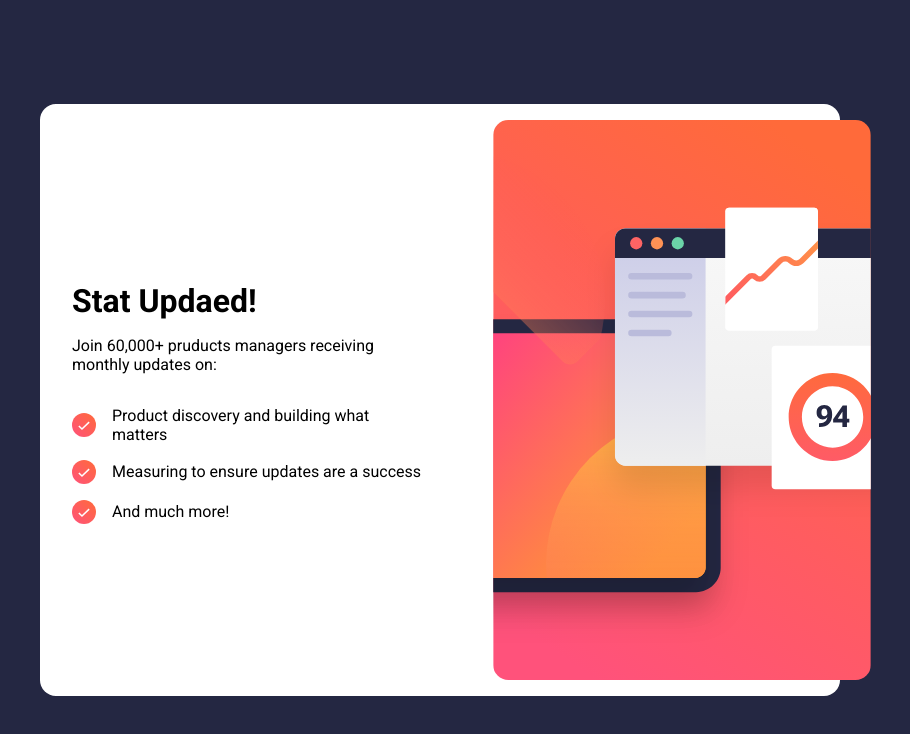
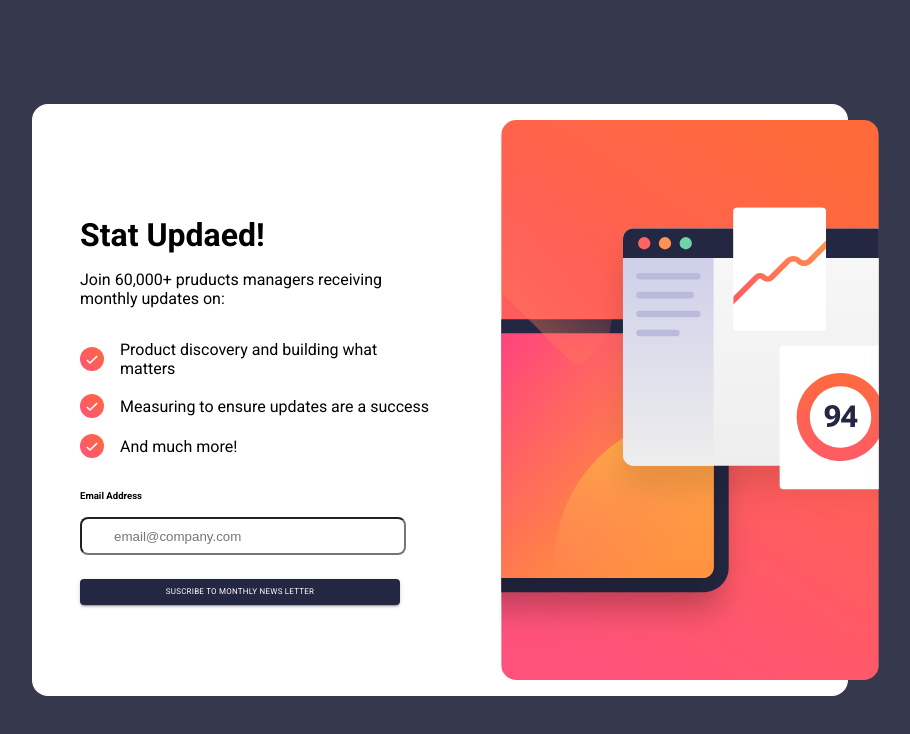
Before and after one commit to thatkhay/newsletter-sign-up, a React (Create React App) app in the folder newsletter/: page / in a window 1280 px wide. Shown: the top 734 px of the page, without its empty margins (200-1110 px from the left). Built offline with nearby package versions, Linux system fonts and the light colour scheme.

Commit message:
impoeted abd added an mui button

```diff
--- a/newsletter/src/components/FormPageComponent.jsx
+++ b/newsletter/src/components/FormPageComponent.jsx
@@ -1,6 +1,6 @@
 import React from 'react'
 import succcessIcon from '../assets/images/icon-success.svg'
-
+import Button from '@mui/material/Button';
 function FormPageComponent() {
 
 
@@ -9,12 +9,31 @@ function FormPageComponent() {
 
         <h1 style={{textAlign: 'left', fontWeight: '700', marginBottom: '2rem'}} >Stat Updaed!</h1>
         <p style={{textAlign: 'left', width: '100%', marginTop: '-1rem'}}>Join 60,000+ pruducts managers receiving monthly updates on:</p>
+
         <div style={{marginTop: '1rem'}}>
         <div style={{display: 'flex', alignItems: 'center', textAlign: 'left', marginBottom: '1rem'}}><img style={{height: '1.5rem', width: '1.5rem', marginRight: '1rem'}} src={succcessIcon} alt="" /> Product discovery and building what matters </div>
         <div style={{display: 'flex', alignItems: 'center', textAlign: 'left',  marginBottom: '1rem'}}><img style={{height: '1.5rem', width: '1.5rem', marginRight: '1rem' }} src={succcessIcon} alt="" />Measuring to ensure updates are a success </div>
         <div style={{display: 'flex', alignItems: 'center', textAlign: 'left', marginBottom: '1rem'}}><img style={{height: '1.5rem', width: '1.5rem', marginRight: '1rem' }} src={succcessIcon} alt="" />And much more!</div>
         </div>
+
+        <div style={{display: 'flex', flexDirection: 'column', marginTop: '1rem'}}>
+
+        <form action="submit">
+
+          <div style={{display: 'flex', flexDirection: 'column'}}>
+          <label htmlFor="text" style={{marginBottom: '1rem', fontSize: '0.6rem', fontWeight: '700' }}> Email Address </label>
+          <input type="text"  placeholder="email@company.com" style={{height: '2rem', paddingLeft: '2rem', borderRadius: '0.5rem', width: '18rem'}}/>
+          </div>
+
+           <Button type='submit' variant="contained" style={{backgroundColor: 'hsl(234, 29%, 20%)', width: '20rem', marginTop: '1.5rem', fontSize: '.5rem'}}>Suscribe to monthly news letter</Button>
+
+        </form>
+
+        </div>
+
     </div>
+
+
   )
 }
 
--- a/newsletter/src/components/WhitePageContainer.jsx
+++ b/newsletter/src/components/WhitePageContainer.jsx
@@ -4,7 +4,7 @@ import ImageComponent from './ImageComponent'
 
 function WhitePageContainer() {
   return (
-    <div style={{backgroundColor: 'hsl(0, 0%, 100%)', height: '70%', width: '60%', borderRadius: '1rem', display: 'flex', alignItems: 'center', justifyContent: 'space-between', padding: '1rem 0rem 1rem 2rem'}}>
+    <div style={{backgroundColor: 'hsl(0, 0%, 100%)', height: '70%', width: '60%', borderRadius: '1rem', display: 'flex', alignItems: 'center', justifyContent: 'space-between', padding: '1rem 0rem 1rem 3rem'}}>
         <FormPageComponent />
         <ImageComponent />
     </div>
--- a/newsletter/src/pages/Mypage.jsx
+++ b/newsletter/src/pages/Mypage.jsx
@@ -4,7 +4,7 @@ import WhitePageContainer from '../components/WhitePageContainer'
 function Mypage() {
 
   return (
-    <div style={{backgroundColor: 'hsl(234, 29%, 20%)', height: '100vh', display: 'flex', justifyContent: 'center', alignItems: 'center'}}>
+    <div style={{backgroundColor: 'hsl(235, 18%, 26%)', height: '100vh', display: 'flex', justifyContent: 'center', alignItems: 'center'}}>
         <WhitePageContainer />
     </div>
   )
```
